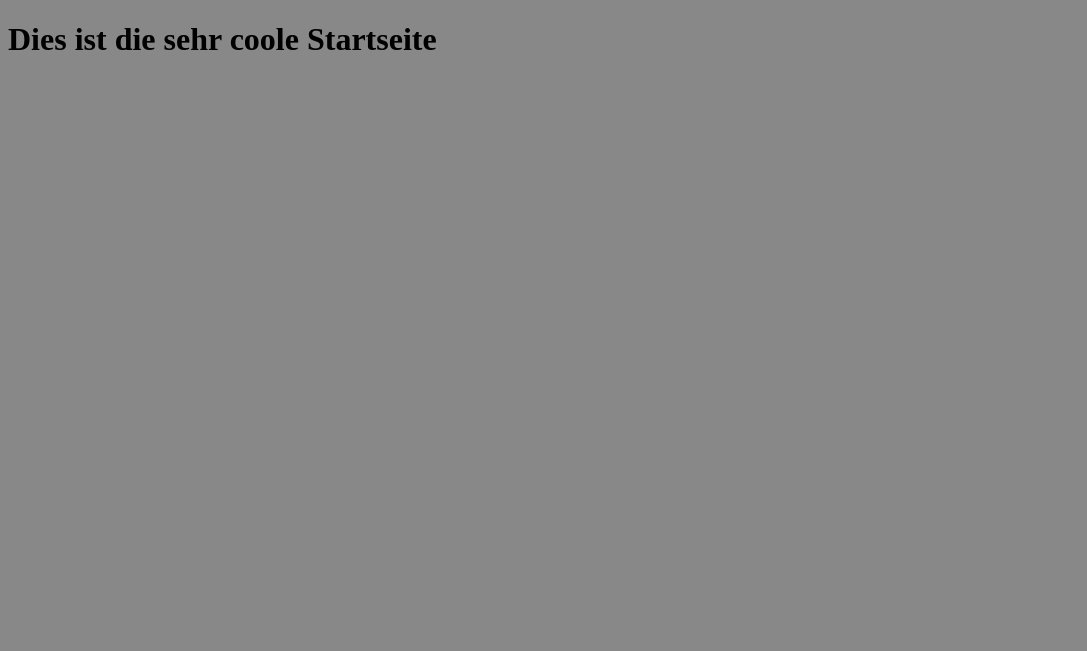
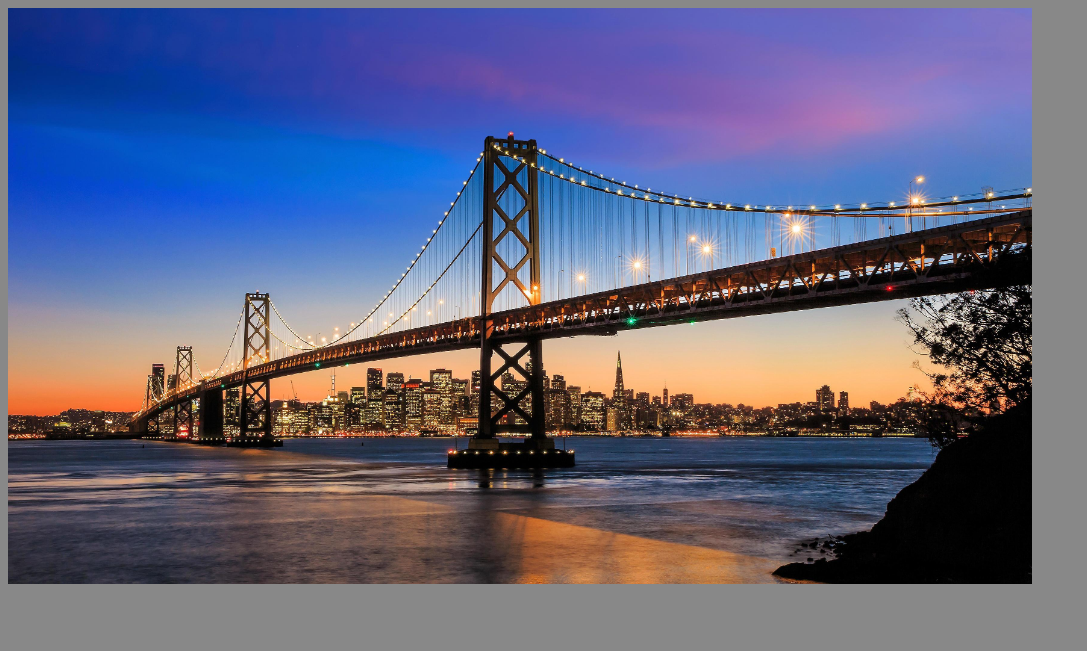
Before and after one commit to cc0803/Sekoya-Investments, a website built with webpack: page src/html/home.html in a window 1280 px wide. Shown: the whole page, without its empty margins (0-1087 px from the left). Built offline with nearby package versions, Linux system fonts and the light colour scheme.

Commit message:
git add image to background of header

```diff
--- a/package.json
+++ b/package.json
@@ -20,6 +20,7 @@
 	"homepage": "https://github.com/cc0803/Sekoya-Investments#readme",
 	"devDependencies": {
 		"css-loader": "^6.9.1",
+		"file-loader": "^6.2.0",
 		"html-webpack-plugin": "^5.6.0",
 		"sass": "^1.70.0",
 		"sass-loader": "^14.0.0",
--- a/src/html/home.html
+++ b/src/html/home.html
@@ -6,6 +6,8 @@
 		<title>Startseite</title>
 	</head>
 	<body>
-		<h1>Dies ist die sehr coole Startseite</h1>
+		<header>
+			<div class="header-overlay"></div>
+		</header>
 	</body>
 </html>
--- /dev/null
+++ b/src/js/addNavigation.js
@@ -0,0 +1 @@
+import "../scss/navigation.scss";
--- a/src/scss/app.scss
+++ b/src/scss/app.scss
@@ -3,3 +3,11 @@
 html {
 	background-color: $background;
 }
+
+header {
+	width: 80vw;
+	height: 80vh;
+	background-image: url(../images/goldenGateBridge.jpeg);
+	background-size: contain;
+	background-repeat: no-repeat;
+}
--- /dev/null
+++ b/src/scss/navigation.scss
@@ -0,0 +1,7 @@
+@import "colors";
+
+header {
+	width: 100vw;
+	height: 100vh;
+	background-image: url(../images/goldenGateBridge.jpeg);
+}
--- a/webpack.config.js
+++ b/webpack.config.js
@@ -13,6 +13,13 @@ module.exports = {
 				test: /\.scss$/,
 				use: ["style-loader", "css-loader", "sass-loader"],
 			},
+			{
+				test: /\.(png|jpe?g|gif)$/i,
+				type: "asset/resource",
+				generator: {
+					filename: "images/[name].[hash][ext]",
+				},
+			},
 		],
 	},
 	plugins: [
```
Also changed, not shown: README.md (added), dist/bundle.js, dist/home.html, dist/images/goldenGateBridge.7db05b1b432cd05a625d.jpeg (added), src/images/OregonBeach.jpg (added), src/images/goldenGateBridge.jpeg (added), 1 other file.
